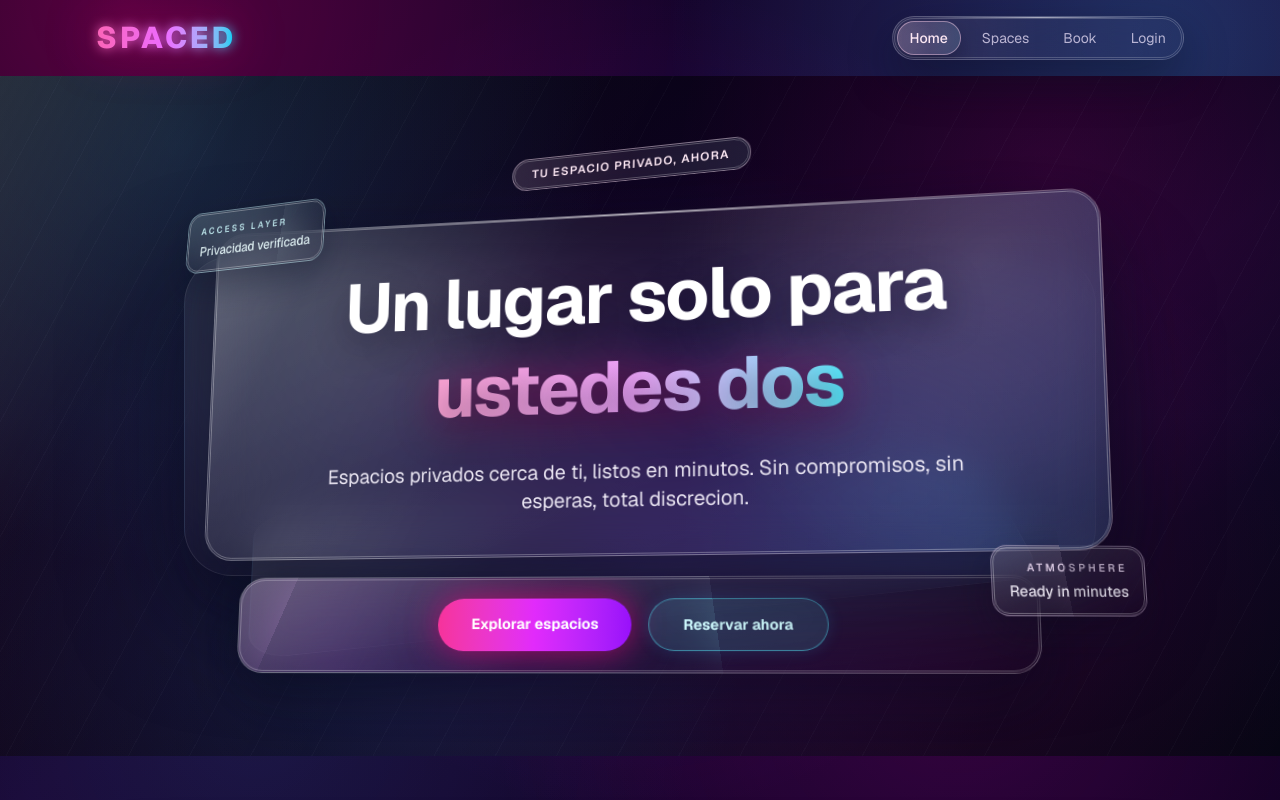
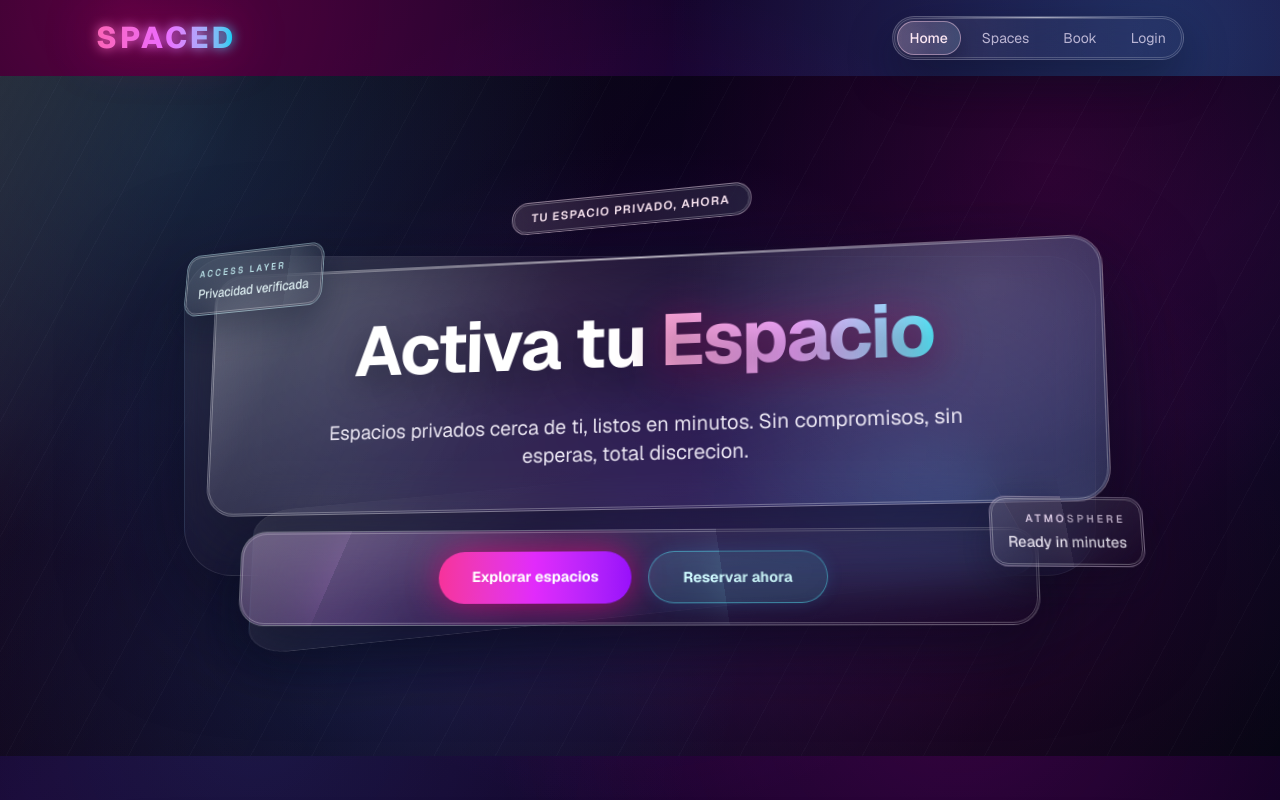
Before and after one commit to drew-84/spaced, a Next.js app: page / in a window 1280 px wide. Shown: the top 800 px of the page. Built offline with nearby package versions, Linux system fonts and the light colour scheme.

Commit message:
Update hero headline to Activa tu espacio
Made-with: Cursor

```diff
--- a/src/app/page.tsx
+++ b/src/app/page.tsx
@@ -56,9 +56,9 @@ export default function Home() {
               <div className="pointer-events-none absolute inset-x-10 top-0 h-px bg-gradient-to-r from-transparent via-white/70 to-transparent" />
 
               <h1 className="relative text-5xl font-bold leading-tight tracking-tight [text-shadow:0_12px_35px_rgba(4,8,20,0.42)] sm:text-6xl lg:text-7xl">
-                Un lugar solo para{" "}
+                Activa tu{" "}
                 <span className="bg-gradient-to-r from-pink-300 via-fuchsia-300 to-cyan-300 bg-clip-text text-transparent drop-shadow-[0_0_20px_rgba(255,0,128,0.35)]">
-                  ustedes dos
+                  Espacio
                 </span>
               </h1>
               <p className="relative mx-auto mt-6 max-w-2xl text-lg text-purple-50/92 sm:text-xl">
```
